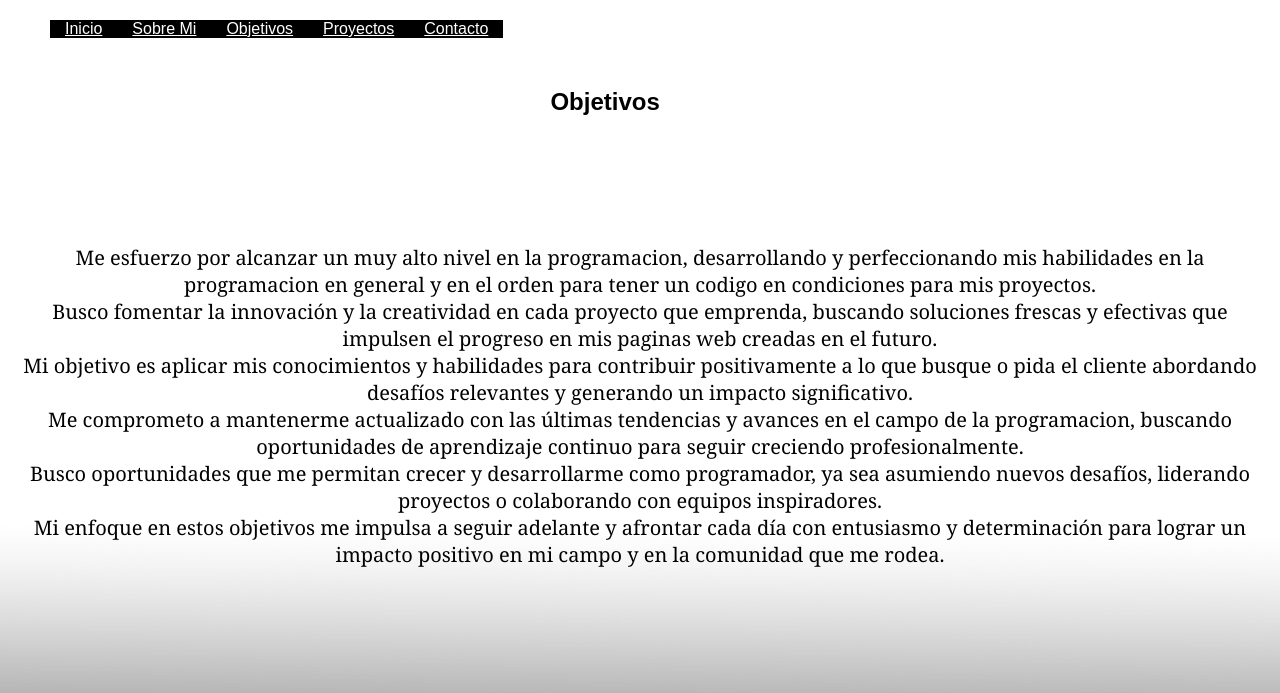
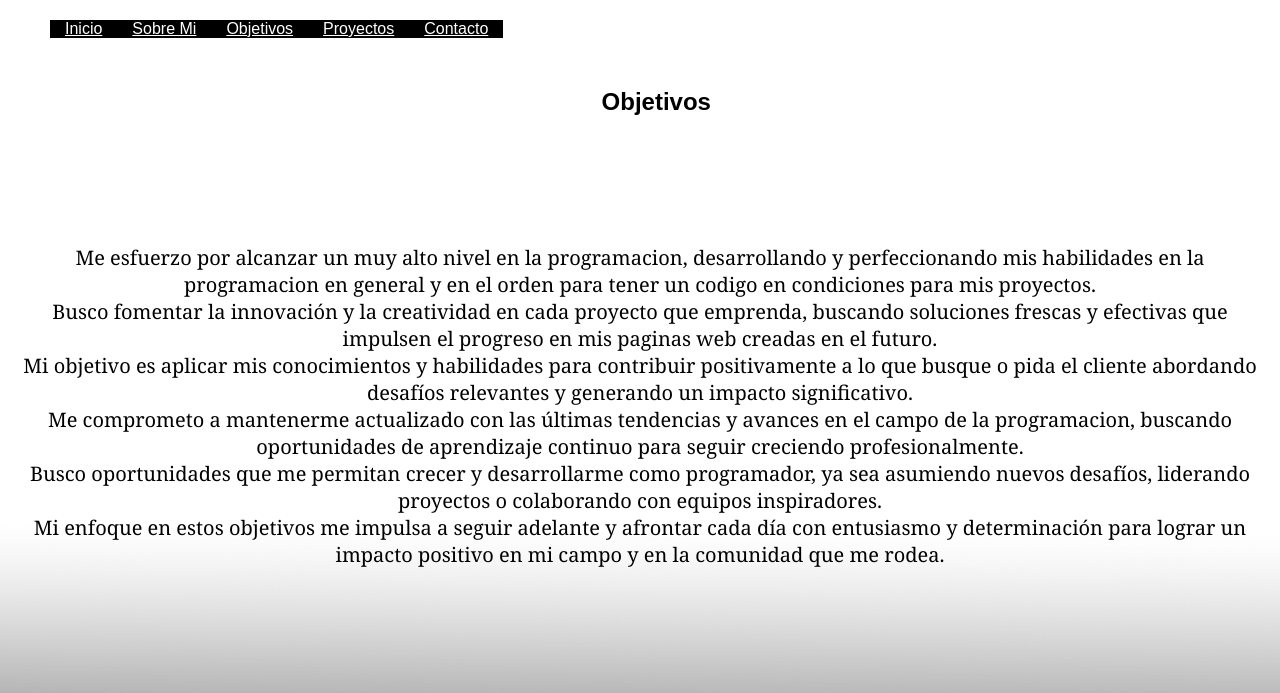
Before and after one commit to fedeorellana/PF-Orellana-Lagos, a website: page html/objetivos.html in a window 1280 px wide. Shown: the top 693 px of the page. Drawn offline with Linux system fonts and the light colour scheme.

Commit message:
cambios en portfolio

```diff
--- a/css/style.css
+++ b/css/style.css
@@ -10,6 +10,7 @@ body {
   background-position: center;
   background-image: url(/imagenes/fondo.jpg);
   width: 100%;
+  height: auto;
   margin: 0;
   font-family: Arial, Helvetica, sans-serif;
 }
@@ -125,7 +126,7 @@ margin-left: 30%;
 
 /* Objetivos */
 .titulobj{
-  margin-left: 43%;
+  margin-left: 47%;
 margin-top: 30px;
 }
 .contenedorInferiorObjetivos {
```
